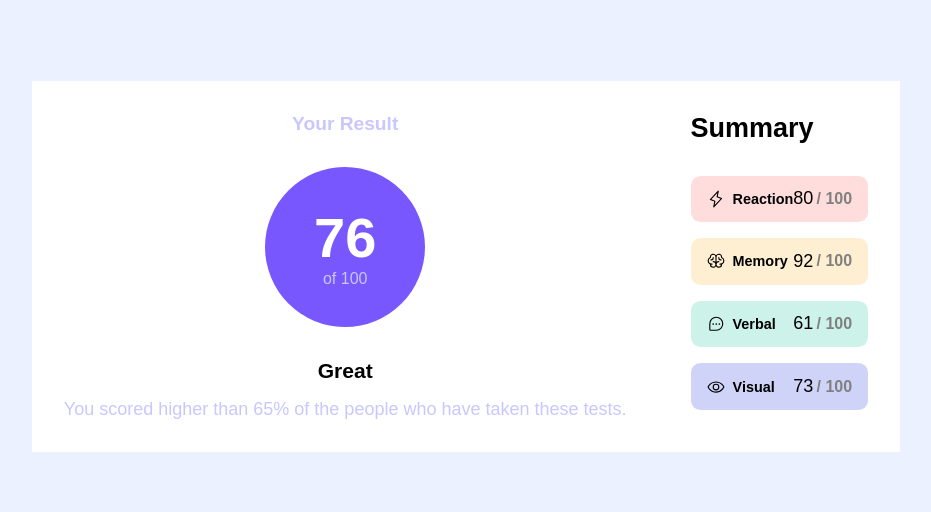
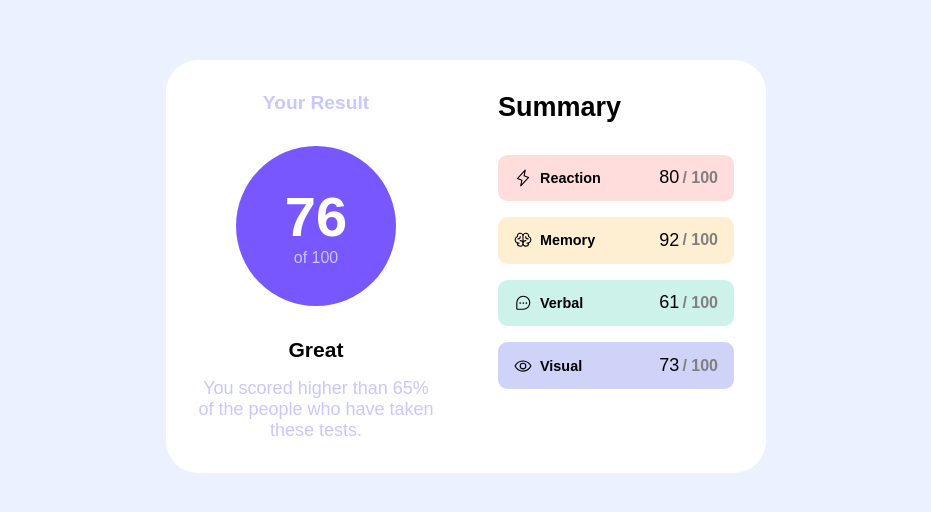
Before and after one commit to yurimzk/results-summary-react, a React (Vite) app: page / in a window 1280 px wide. Shown: the part 134-646 px from the top of the page, without its empty margins (174-1105 px from the left). Built offline with nearby package versions, Linux system fonts and the light colour scheme.

Commit message:
change app's max-width

```diff
--- a/src/components/App.scss
+++ b/src/components/App.scss
@@ -1,4 +1,8 @@
 .app {
   background-color: var(--white);
   display: flex;
+  border-radius: 2rem;
+  display: grid;
+  grid-template-columns: 1fr 1fr;
+  max-width: 600px;
 }
--- a/src/components/App.tsx
+++ b/src/components/App.tsx
@@ -5,7 +5,6 @@ import './App.scss'
 export default function App(){
   return (
     <div className="app">
-
       <Result />
       <Summary />
     </div>
```
